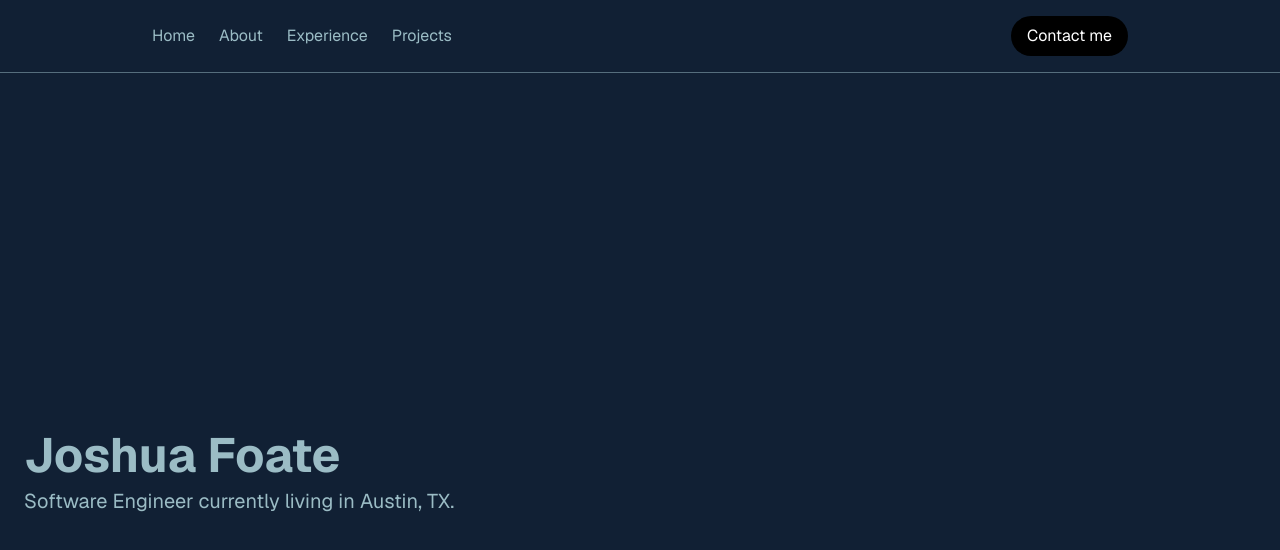
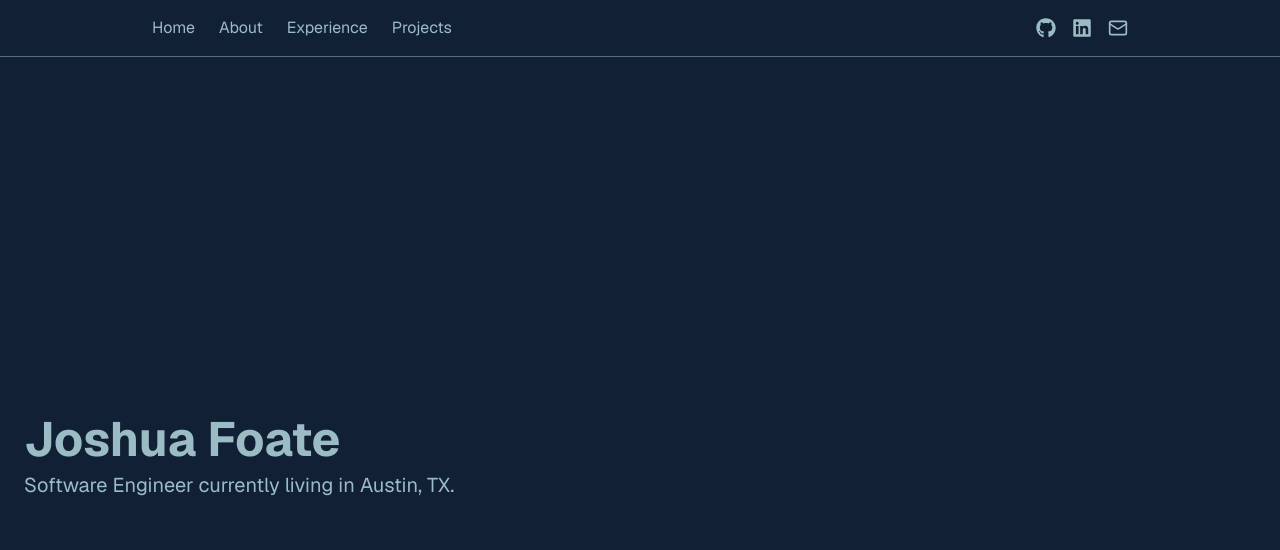
Before and after one commit to JoshuaFoate/portfolio-site, a Next.js app: page / in a window 1280 px wide. Shown: the top 550 px of the page. Built offline with nearby package versions, Linux system fonts and the light colour scheme.

Commit message:
Add icons for email, linkedin and Github in the navbar with clickable links

```diff
--- a/src/components/Navbar.tsx
+++ b/src/components/Navbar.tsx
@@ -1,8 +1,17 @@
+import { Mail } from "lucide-react";
+import { FaGithub, FaLinkedin } from "react-icons/fa6";
+
 const links = [
     { label: "Home", id: "home" },
     { label: "About", id: "about" },
     { label: "Experience", id: "experience" },
     { label: "Projects", id: "projects" },
+];
+
+const socials = [
+    { label: "GitHub", href: "https://github.com/JoshuaFoate", icon: FaGithub },
+    { label: "LinkedIn", href: "https://www.linkedin.com/in/joshua-foate-5b792b185", icon: FaLinkedin },
+    { label: "Email", href: "mailto:joshuafoate@gmail.com", icon: Mail },
 ];
 
 export default function Navbar() {
@@ -16,12 +25,19 @@ export default function Navbar() {
                         </li>
                     ))}
                 </ul>
-                <a
-                    href="mailto:joshuafoate@gmail.com"
-                    className="px-4 py-2 rounded-full bg-black text-white"
-                >
-                    Contact me
-                </a>
+                <div className="flex items-center gap-4">
+                    {socials.map((social) => (
+                        <a
+                            key={social.label}
+                            href={social.href}
+                            target={social.href.startsWith("mailto:") ? undefined : "_blank"}
+                            rel={social.href.startsWith("mailto:") ? undefined : "noopener noreferrer"}
+                            aria-label={social.label}
+                        >
+                            <social.icon size={20} />
+                        </a>
+                    ))}
+                </div>
             </nav>
         </header>
     );
```
